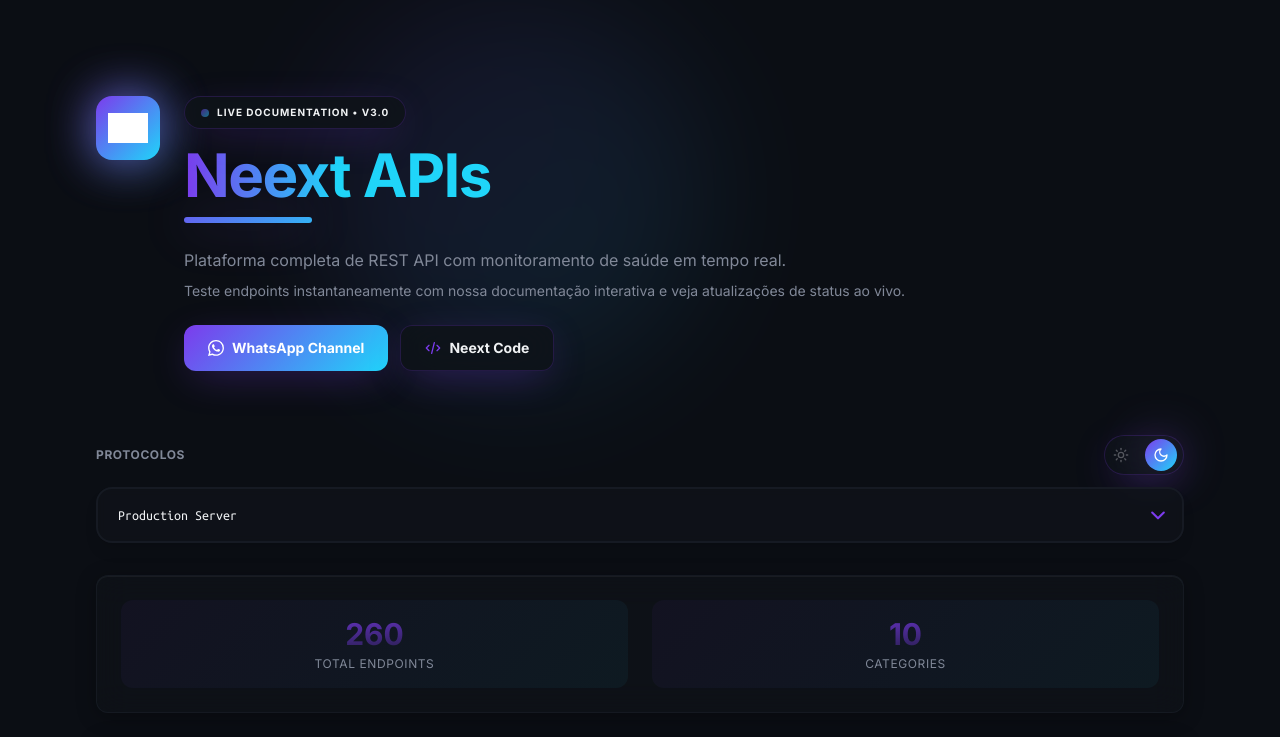
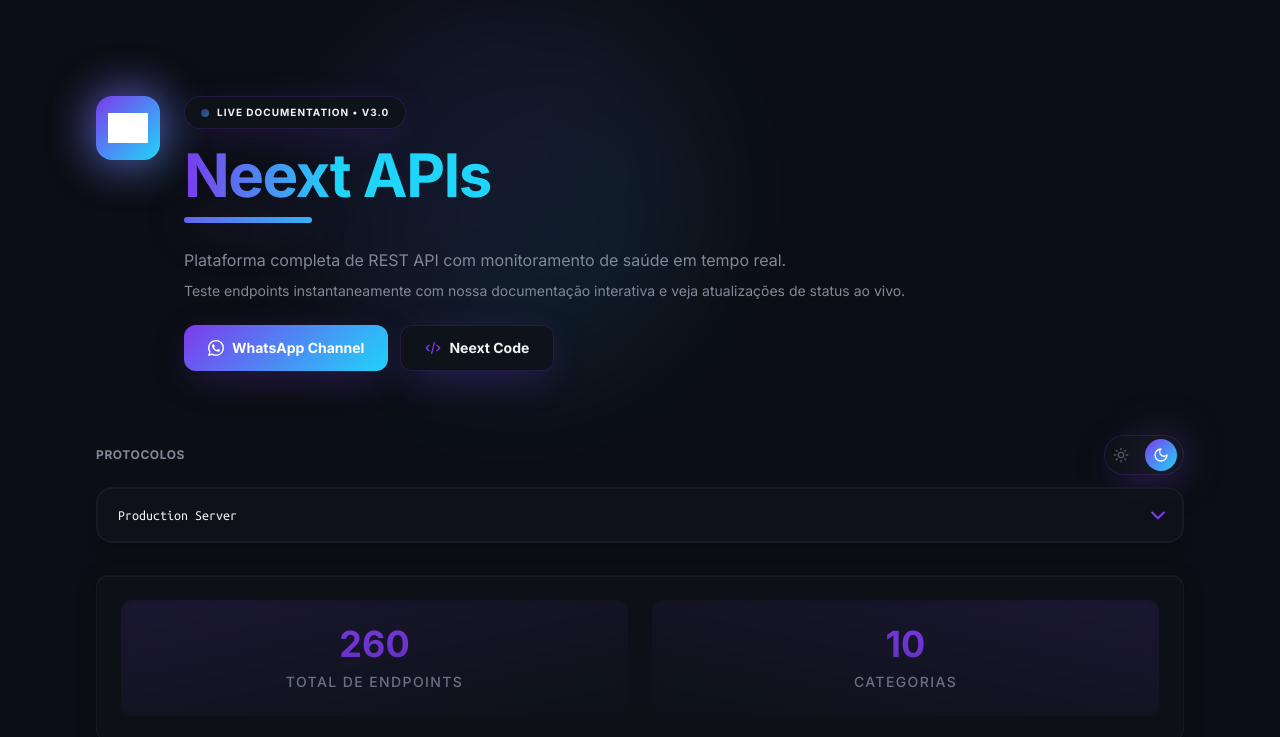
Before and after one commit to fl4shorg/renova-pro-lab-75543-22490-41067-84404-81146, a React (Vite) app: page / in a window 1280 px wide. Shown: the top 737 px of the page. Built offline with nearby package versions, Linux system fonts and the light colour scheme; grey boxes are pictures that could not be loaded; the HTML template or start-up script is replaced by a standard one.

Commit message:
Refactor: Translate and professionalize stats display

```diff
--- a/src/components/StatsDisplay.tsx
+++ b/src/components/StatsDisplay.tsx
@@ -7,22 +7,22 @@ export const StatsDisplay = ({ totalEndpoints, totalCategories }: StatsDisplayPr
   return (
     <div className="glass-effect rounded-xl p-6 mb-6 shadow-card hover:shadow-elegant transition-smooth animate-scale-in">
       <div className="grid grid-cols-2 gap-6">
-        <div className="relative group">
-          <div className="absolute inset-0 gradient-primary opacity-5 rounded-lg group-hover:opacity-10 transition-smooth"></div>
-          <div className="relative text-center p-4">
-            <div className="text-3xl font-bold bg-gradient-to-br from-primary to-primary-glow bg-clip-text text-transparent font-sans mb-1">
+        <div className="relative group overflow-hidden rounded-lg">
+          <div className="absolute inset-0 bg-gradient-to-br from-primary/10 via-primary/5 to-transparent group-hover:from-primary/20 group-hover:via-primary/10 transition-all duration-300"></div>
+          <div className="relative text-center p-6 backdrop-blur-sm">
+            <div className="text-4xl font-bold bg-gradient-to-br from-primary via-primary-glow to-primary/70 bg-clip-text text-transparent font-sans mb-2 animate-fade-in">
               {totalEndpoints}
             </div>
-            <div className="text-xs text-muted-foreground font-sans uppercase tracking-wider">Total Endpoints</div>
+            <div className="text-sm text-muted-foreground/80 font-sans uppercase tracking-widest font-medium">Total de Endpoints</div>
           </div>
         </div>
-        <div className="relative group">
-          <div className="absolute inset-0 gradient-primary opacity-5 rounded-lg group-hover:opacity-10 transition-smooth"></div>
-          <div className="relative text-center p-4">
-            <div className="text-3xl font-bold bg-gradient-to-br from-primary to-primary-glow bg-clip-text text-transparent font-sans mb-1">
+        <div className="relative group overflow-hidden rounded-lg">
+          <div className="absolute inset-0 bg-gradient-to-bl from-primary/10 via-primary/5 to-transparent group-hover:from-primary/20 group-hover:via-primary/10 transition-all duration-300"></div>
+          <div className="relative text-center p-6 backdrop-blur-sm">
+            <div className="text-4xl font-bold bg-gradient-to-bl from-primary via-primary-glow to-primary/70 bg-clip-text text-transparent font-sans mb-2 animate-fade-in">
               {totalCategories}
             </div>
-            <div className="text-xs text-muted-foreground font-sans uppercase tracking-wider">Categories</div>
+            <div className="text-sm text-muted-foreground/80 font-sans uppercase tracking-widest font-medium">Categorias</div>
           </div>
         </div>
       </div>
```
